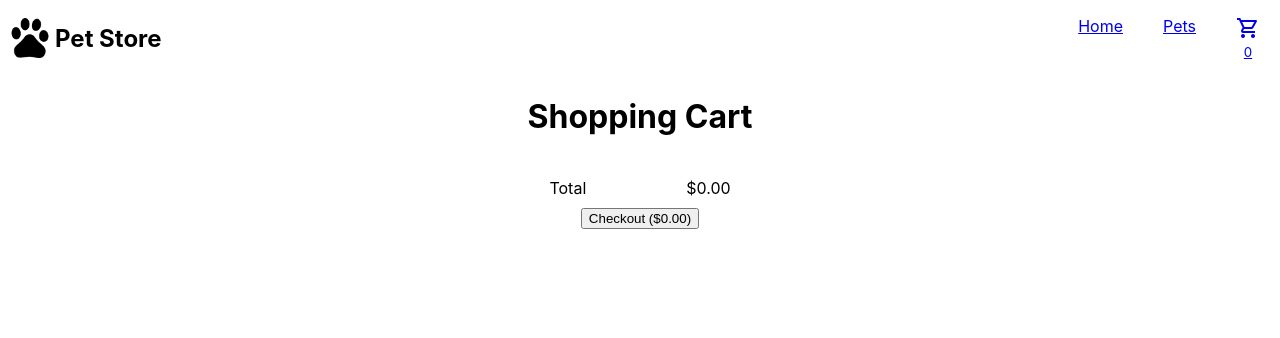
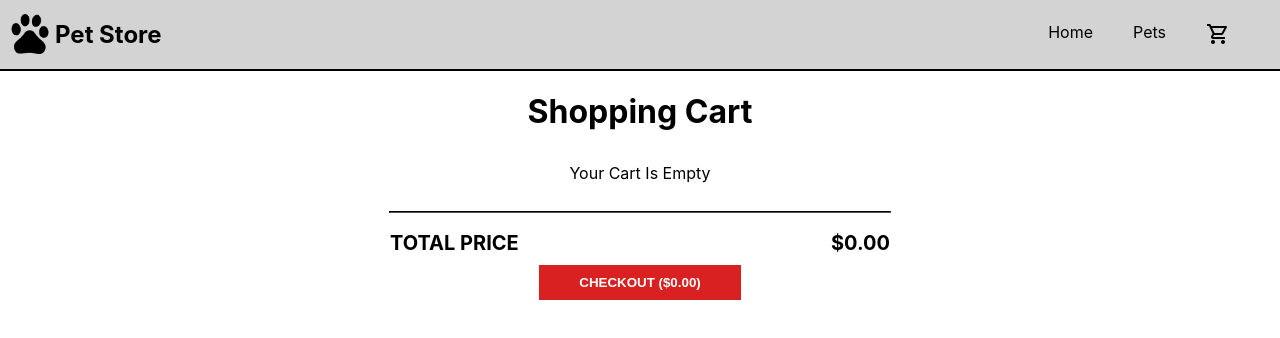
Before and after one commit to joshuaobare/shopping-cart, a React (Create React App) app: page /cart in a window 1280 px wide. Shown: the top 338 px of the page. Built offline with nearby package versions, Linux system fonts and the light colour scheme.

Commit message:
css updated logic added to render span on cart if there's items

```diff
--- a/src/App.js
+++ b/src/App.js
@@ -1,9 +1,6 @@
 import React , {useState , useEffect} from "react"
-import Card from "./components/Card"
-
 import Navbar from "./components/Navbar"
 import Homepage from "./components/Homepage"
-import CartItem from "./components/CartItem"
 import Cart from "./components/Cart"
 import {BrowserRouter as Router , Routes, Route} from "react-router-dom"
 import Pets from "./components/Pets"
--- a/src/components/Cart.js
+++ b/src/components/Cart.js
@@ -5,6 +5,7 @@ export default function Cart(props) {
     const cartItems = props.data.map(item => {
         return (
            <CartItem
+               key = {item.id}
                name = {item.name}
                price = {item.price}
                src = {item.src}
@@ -12,6 +13,7 @@ export default function Cart(props) {
                total = {item.price * item.number}
                addCartCount = {() => props.addCartCount(item.id)}
                reduceCartCount = {() => props.reduceCartCount(item.id)}
+               type = {item.type}
            />
         )
       })
@@ -19,14 +21,18 @@ export default function Cart(props) {
     return (
         <div className="cart">
             <h1>Shopping Cart</h1>
+            <div className="cart-check">
+                {!props.data.length ? "Your Cart Is Empty" : ""}
+            </div>
             <div className="cart-item-section">
                 {cartItems}
             </div>
+            <hr />
             <div className="cart-total-section">
-                <div className="total">Total</div>
+                <div className="total">TOTAL PRICE </div>
                 <div className="total-price">${props.price}.00</div>
             </div>
-            <button>Checkout (${props.price}.00)</button>
+            <button>CHECKOUT (${props.price}.00)</button>
 
         </div>
     )
--- a/src/components/CartItem.js
+++ b/src/components/CartItem.js
@@ -2,9 +2,10 @@ export default function CartItem(props) {
     return (
         <div className="cart-item">
             <img className="cart-img" src={props.src} alt="" />
-            <div>
-                <div>{props.name}</div>
-                <div>${props.price}</div>
+            <div className="cart-item-right">
+                <div className="cart-item-name">{props.name}</div>
+                <div className="cart-item-type">{props.type}</div>
+                <div className="cart-item-price">${props.price}</div>
                 <div className="item-count">
                     <button onClick={props.reduceCartCount}>-</button>
                     <div>{props.number}</div>
--- a/src/components/Navbar.js
+++ b/src/components/Navbar.js
@@ -6,7 +6,7 @@ export default function Navbar(props) {
         <nav>
             <div className="nav-heading">
                 <img src={Paw} alt="Pet store logo" />
-                <h1 className="">Pet Store</h1>
+                <h1 >Pet Store</h1>
             </div>
             <ul>
                 <Link to = "/">
@@ -16,9 +16,9 @@ export default function Navbar(props) {
                     <li>Pets</li>
                 </Link>
                 <Link to = "/cart">
-                    <li>
+                    <li className="li-cart">
                         <span className="material-symbols-outlined">shopping_cart</span>
-                        <span className="item-count">{props.items}</span>
+                        {!props.items ? "" : <span className="nav-item-count">{props.items}</span>}
                     </li>
                 </Link>
 
--- a/src/data.js
+++ b/src/data.js
@@ -14,7 +14,7 @@ import uniqid from "uniqid";
 const data = [
   {
     name: "Siberian Husky",
-    type: "dog",
+    type: "Dog",
     src: SiberianHusky,
     desc: "",
     id: uniqid(),
@@ -24,7 +24,7 @@ const data = [
   },
   {
     name: "Doberman",
-    type: "dog",
+    type: "Dog",
     src: Doberman,
     desc: "",
     id: uniqid(),
@@ -34,7 +34,7 @@ const data = [
   },
   {
     name: "German Shepherd",
-    type: "dog",
+    type: "Dog",
     src: GermanShepherd,
     desc: "",
     id: uniqid(),
@@ -44,7 +44,7 @@ const data = [
   },
   {
     name: "Golden Retriever",
-    type: "dog",
+    type: "Dog",
     src: GoldenRetriever,
     desc: "",
     id: uniqid(),
@@ -54,7 +54,7 @@ const data = [
   },
   {
     name: "Scottish Fold",
-    type: "dog",
+    type: "Dog",
     src: ScottishFold,
     desc: "",
     id: uniqid(),
@@ -64,7 +64,7 @@ const data = [
   },
   {
     name: "Shetland Sheepdog",
-    type: "dog",
+    type: "Dog",
     src: ShetlandSheepdog,
     desc: "",
     id: uniqid(),
@@ -74,7 +74,7 @@ const data = [
   },
   {
     name: "Somali Cat",
-    type: "cat",
+    type: "Cat",
     src: SomaliCat,
     desc: "",
     id: uniqid(),
@@ -84,7 +84,7 @@ const data = [
   },
   {
     name: "Sphynx Cat",
-    type: "cat",
+    type: "Cat",
     src: SphynxCat,
     desc: "",
     id: uniqid(),
@@ -94,7 +94,7 @@ const data = [
   },
   {
     name: "Birman",
-    type: "cat",
+    type: "Cat",
     src: Birman,
     desc: "",
     id: uniqid(),
@@ -104,7 +104,7 @@ const data = [
   },
   {
     name: "Tibetan Mastiff",
-    type: "cat",
+    type: "Dog",
     src: TibetanMastiff,
     desc: "",
     id: uniqid(),
@@ -114,7 +114,7 @@ const data = [
   },
   {
     name: "Turkish Angora",
-    type: "cat",
+    type: "Cat",
     src: TurkishAngora,
     desc: "",
     id: uniqid(),
--- a/src/index.css
+++ b/src/index.css
@@ -16,8 +16,36 @@ nav {
   display: flex;
   justify-content: space-between;
   align-items: center;
+  background-color: lightgrey;
 
+  border-bottom: 2px black solid;
 
+}
+hr {
+  border-color: black;
+  border-style: inset;
+  border-width: 1px;
+  margin: 0.5em auto;
+  width: 500px;
+}
+button {
+  cursor: pointer;
+}
+a {
+  text-decoration: none;
+  color: black;
+}
+
+.nav-item-count {
+  font-size: x-small;
+  align-items: center;
+  border-radius: 100%;
+  background-color: #D92121;
+  padding: 5px;
+  color: white;
+  vertical-align: top;
+  margin-left: -10px;
+  margin-top: -15px;
 }
 
 .nav-heading {
@@ -37,7 +65,7 @@ nav > ul {
   display: flex;
   justify-content: center;
   gap: 40px;
-  padding-right: 20px;
+  padding-right: 50px;
 }
 
 nav>ul>li {
@@ -62,6 +90,12 @@ nav>ul>li {
 }
 .pet-card > button {
   cursor: pointer;
+  padding: 10px 40px;
+  color: white;
+  border: none;
+  background-color: black;
+  font-weight: bolder;
+
 }
 .homepage > main {
   position: absolute;
@@ -80,10 +114,7 @@ nav>ul>li {
   row-gap: 20px;
 }
 
-.item-count {
-  font-size: smaller;
 
-}
 .cart {
   display: flex;
   flex-direction: column;
@@ -92,15 +123,46 @@ nav>ul>li {
   gap: 10px;
 }
 
+.cart > button {
+  padding: 10px 40px;
+  color: white;
+  border: none;
+  background-color: #D92121;
+  font-weight: bolder;
+}
+
 .cart-item {
   display: flex;
   justify-self: center;
+  gap: 5px;
+}
+
+.cart-item-right {
+  display: flex;
+  flex-direction: column;
+  justify-content: flex-start;
+  align-items: center;
+  gap: 10px;
+  width: 200px;
+}
+
+.cart-item-name {
+  font-size: 1.25em;
+  font-weight: bolder;
+  padding-top: 5px;
 }
 
 .item-count {
   display: flex;
   align-items: center;
   justify-content: center;
+  border: 1px solid black;
+  width: 55px;
+
+}
+
+.item-count , .item-count >button {
+  font-size: 14px;
 }
 
 .item-count > button {
@@ -113,6 +175,8 @@ nav>ul>li {
 .cart-img {
   width: 275px;
   height: 158.3333333333333px;
+  border-radius: 10px;
+  border: 2px solid black;
 }
 .cart-item-section {
   display: flex;
@@ -124,6 +188,9 @@ nav>ul>li {
   justify-content: space-between;
   align-items: center;
   gap: 100px;
+  width: 500px;
+  font-weight: bolder;
+  font-size: 1.25em;
 }
 .pets {
   display: flex;
@@ -135,3 +202,9 @@ nav>ul>li {
 .pets > h1 {
   text-align: center;
 }
+
+.li-cart {
+  display: flex;
+  gap: 0;
+  align-items: center;
+}
```
